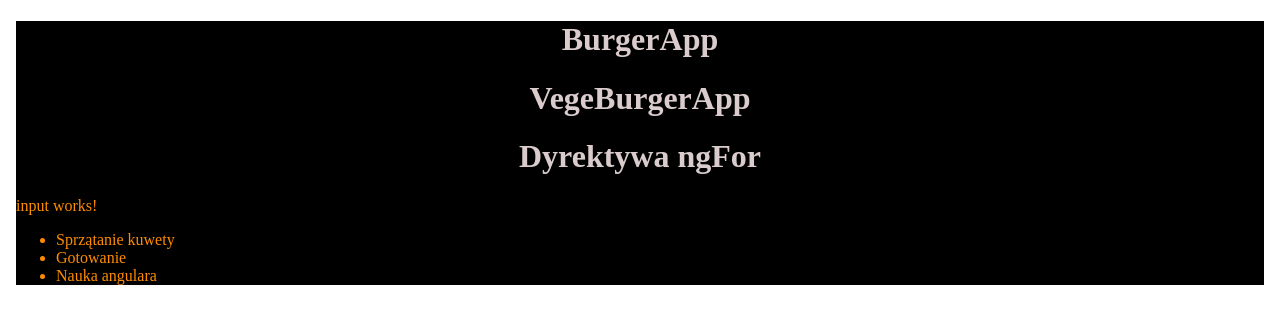
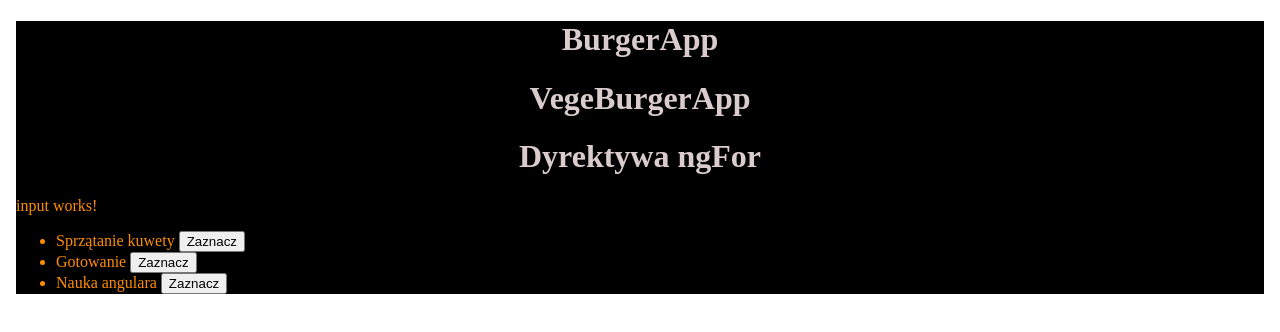
Before and after one commit to Ajmris/burger-app, an Angular app: page / in a window 1280 px wide. Shown: the top 332 px of the page. Built offline with nearby package versions, Linux system fonts and the light colour scheme.

Commit message:
@input nr. 2

```diff
--- a/src/app/app.component.html
+++ b/src/app/app.component.html
@@ -6,7 +6,7 @@
   </div>
   <div class="jumbotron">
     <!--<app-burger *ngFor="let i of [1, 2, 2, 4]"></app-burger>-->
-    <app-input [taskProp]="taskList"></app-input>
+    <app-input [taskProp]="taskList" (eventTask)="selected($event)"></app-input>
     <!--<app-vegeburger></app-vegeburger>
     <app-binding></app-binding>
     <app-employee></app-employee>
--- a/src/app/app.component.ts
+++ b/src/app/app.component.ts
@@ -11,10 +11,12 @@ export class AppComponent {
   title3 = 'Dyrektywa ngFor';
   usersList = ['Dorota', 'Błażej', 'Sebastian', 'Marta', 'Piotr', 'Grzegorz', 'Daniel'];
 
-
   taskList=['Sprzątanie kuwety', 'Gotowanie', 'Nauka angulara'];
 
   myFunction(event: Event){
     console.log(event);
   }
+  selected(task: string): void{
+    console.log(task);
+  }
 }
--- a/src/app/input/input.component.html
+++ b/src/app/input/input.component.html
@@ -2,5 +2,6 @@
 <ul>
     <li *ngFor="let task of tasks">
         {{task}}
+        <button (click)="select(task)">Zaznacz</button>
     </li>
 </ul>
--- a/src/app/input/input.component.ts
+++ b/src/app/input/input.component.ts
@@ -1,4 +1,4 @@
-import { Component, OnInit, Input } from '@angular/core';
+import { Component, OnInit, Input, EventEmitter, Output } from '@angular/core';
 
 @Component({
   selector: 'app-input',
@@ -8,9 +8,13 @@ import { Component, OnInit, Input } from '@angular/core';
 export class InputComponent implements OnInit {
   @Input('taskProp')
   tasks: string[] = [];
+  @Output()
+  eventTask=new EventEmitter<string>();
 
   constructor(){
-
   }
   ngOnInit(){}
+  select(task: string){
+    this.eventTask.emit(task);
+  }
 }
```
